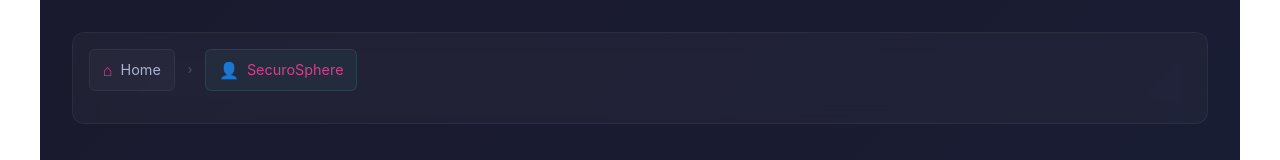
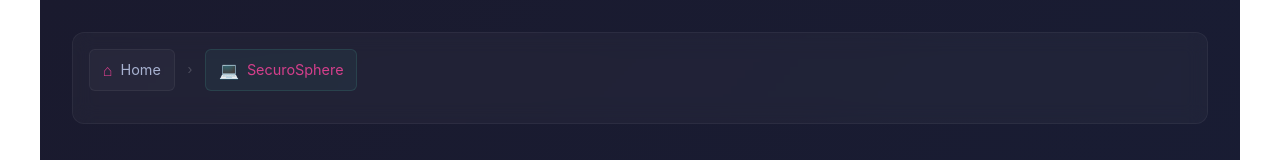
Before and after one commit to mentorbridgeindia/product-dev-center, a React (Create React App) app: page /products/1 in a window 1280 px wide. Shown: the top 160 px of the page. Built offline with nearby package versions, Linux system fonts and the light colour scheme.

Commit message:
Changed icon

```diff
--- a/src/BreadCrumbs.ts
+++ b/src/BreadCrumbs.ts
@@ -89,3 +89,20 @@ export const BreadcrumbCurrent = styled.span`
     font-size: 1rem;
   }
 `;
+
+export const BreadcrumbCurrentProduct = styled.span`
+  color: #d53f8c;
+  font-size: 0.9rem;
+  padding: 0.5rem 0.8rem;
+  background: rgba(100, 255, 218, 0.05);
+  border-radius: 6px;
+  display: flex;
+  align-items: center;
+  gap: 0.5rem;
+  border: 1px solid rgba(100, 255, 218, 0.1);
+
+  &::before {
+    content: "💻";
+    font-size: 1rem;
+  }
+`;
--- a/src/ProductDetail.tsx
+++ b/src/ProductDetail.tsx
@@ -2,7 +2,7 @@ import React, { useEffect, useState } from "react";
 import { useNavigate, useParams } from "react-router-dom";
 import styled, { keyframes } from "styled-components";
 import {
-  BreadcrumbCurrent,
+  BreadcrumbCurrentProduct,
   BreadcrumbItem,
   BreadcrumbLink,
   BreadcrumbList,
@@ -386,10 +386,6 @@ export const ProductDetail: React.FC = () => {
     );
   };
 
-  const goBack = () => {
-    navigate("/?tab=products");
-  };
-
   return (
     <Container>
       <NavContainer>
@@ -424,7 +420,9 @@ export const ProductDetail: React.FC = () => {
             </BreadcrumbItem>
             <BreadcrumbSeparator />
             <BreadcrumbItem>
-              <BreadcrumbCurrent>{product.name}</BreadcrumbCurrent>
+              <BreadcrumbCurrentProduct>
+                {product.name}
+              </BreadcrumbCurrentProduct>
             </BreadcrumbItem>
           </BreadcrumbList>
           {/* <NavList> */}
```
